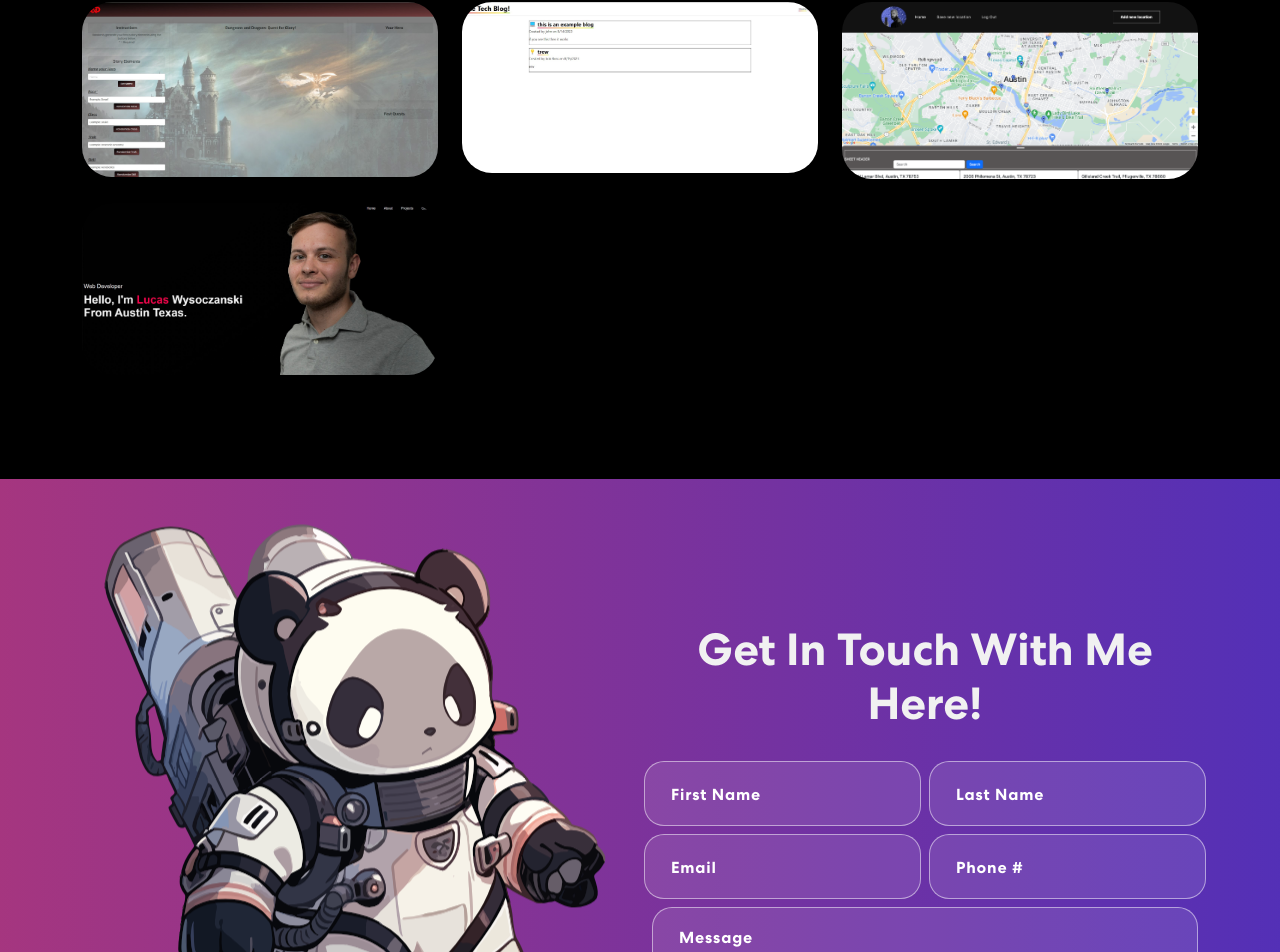
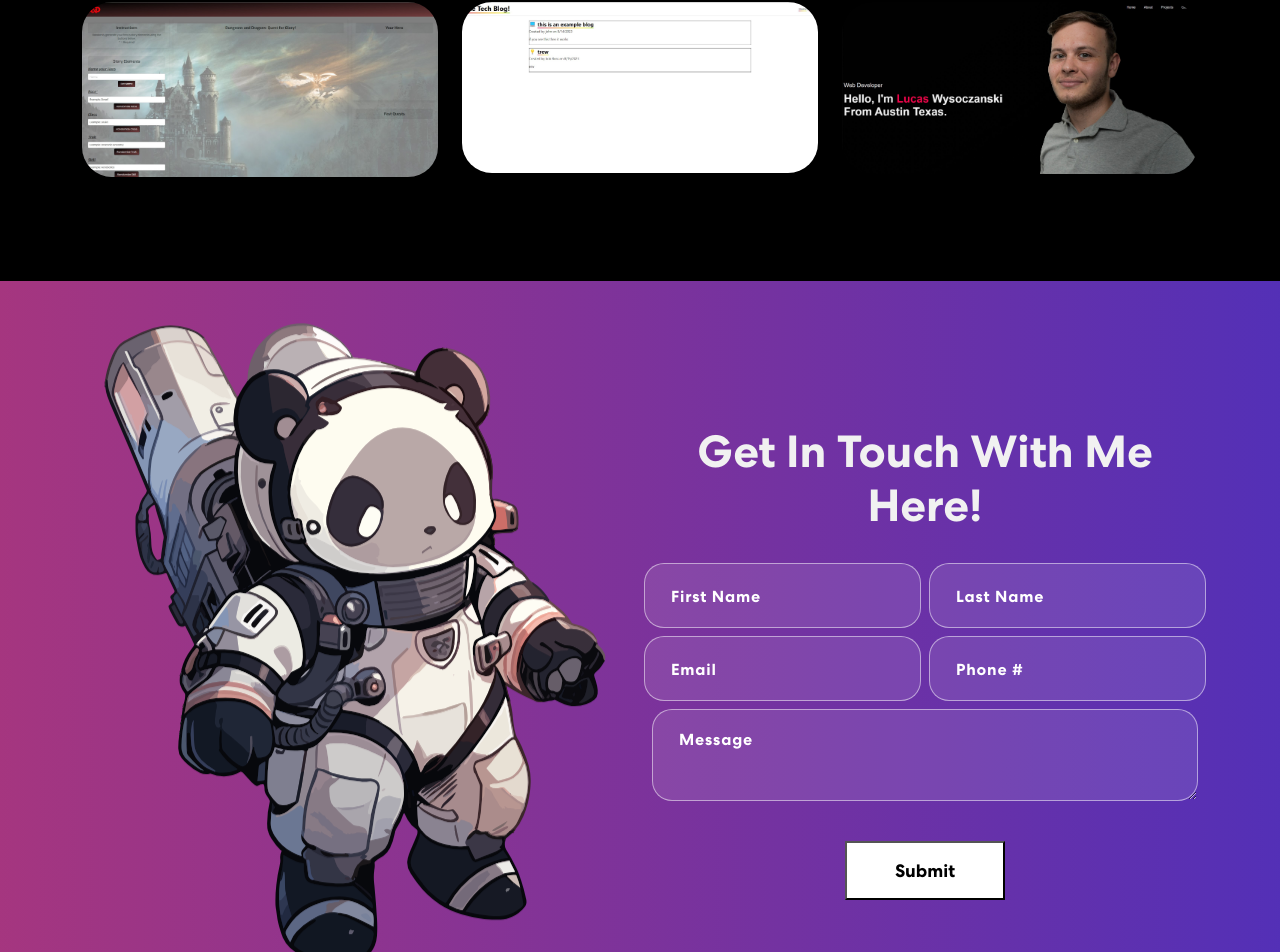
Before and after one commit to LucasWyski001/reactPortfolio, a React (Create React App) app: page / in a window 1280 px wide. Shown: the part 1793-2745 px from the top of the page. Built offline with nearby package versions, Linux system fonts and the light colour scheme.

Commit message:
made some minor updates

```diff
--- a/package.json
+++ b/package.json
@@ -18,6 +18,8 @@
     "react-multi-carousel": "^2.8.4",
     "react-on-screen": "^2.1.1",
     "react-scripts": "5.0.1",
+    "react-tsparticles": "^2.12.2",
+    "tsparticles-slim": "^2.12.0",
     "web-vitals": "^2.1.4"
   },
   "scripts": {
--- a/src/App.js
+++ b/src/App.js
@@ -8,8 +8,6 @@ import { Skills } from './components/Skills';
 import {Projects} from './components/Projects';
 import {Contact} from './components/Contact';
 import {Footer} from './components/Footer';
-
-
 function App() {
   return (
     <div className="App">
--- a/src/components/Projects.js
+++ b/src/components/Projects.js
@@ -27,12 +27,13 @@ export const Projects= () =>{
             imgUrl: projImg2,
             projectLink: "https://tech-bloggers-5fd0dafa339d.herokuapp.com/",
         },
-        {
-            title:"Water Enviorment Tracker",
-            description: "This project is developed using the MERN stack, Mongo.db, express, React, and node. I worked on this application with a group where we created an app where users can find filtered water and fountains while out DISCLAIMER: THIS WEB APP IS RESPONSIVE BUT MADE FOR MOBILE",
-            imgUrl: projImg3,
-            projectLink: "https://water-environment-tracker-286add31110c.herokuapp.com/",
-        },
+        // this will eventually be readded once its completed in development
+        // {
+        //     title:"Water Enviorment Tracker",
+        //     description: "This project is developed using the MERN stack, Mongo.db, express, React, and node. I worked on this application with a group where we created an app where users can find filtered water and fountains while out DISCLAIMER: THIS WEB APP IS RESPONSIVE BUT MADE FOR MOBILE",
+        //     imgUrl: projImg3,
+        //     projectLink: "https://water-environment-tracker-286add31110c.herokuapp.com/",
+        // },
         {
             title: "Portfolio 1.0",
             description: "This is another of my portfolios where I used HTML, CSS, and JS to complete, this is mobile responsive where there is a hamburger nav bar where it comes from the right.",
```
Also changed, not shown: src/components/Hero.js (+4 -4 lines), 1 other file (tests, documents, lock files or other folders).
